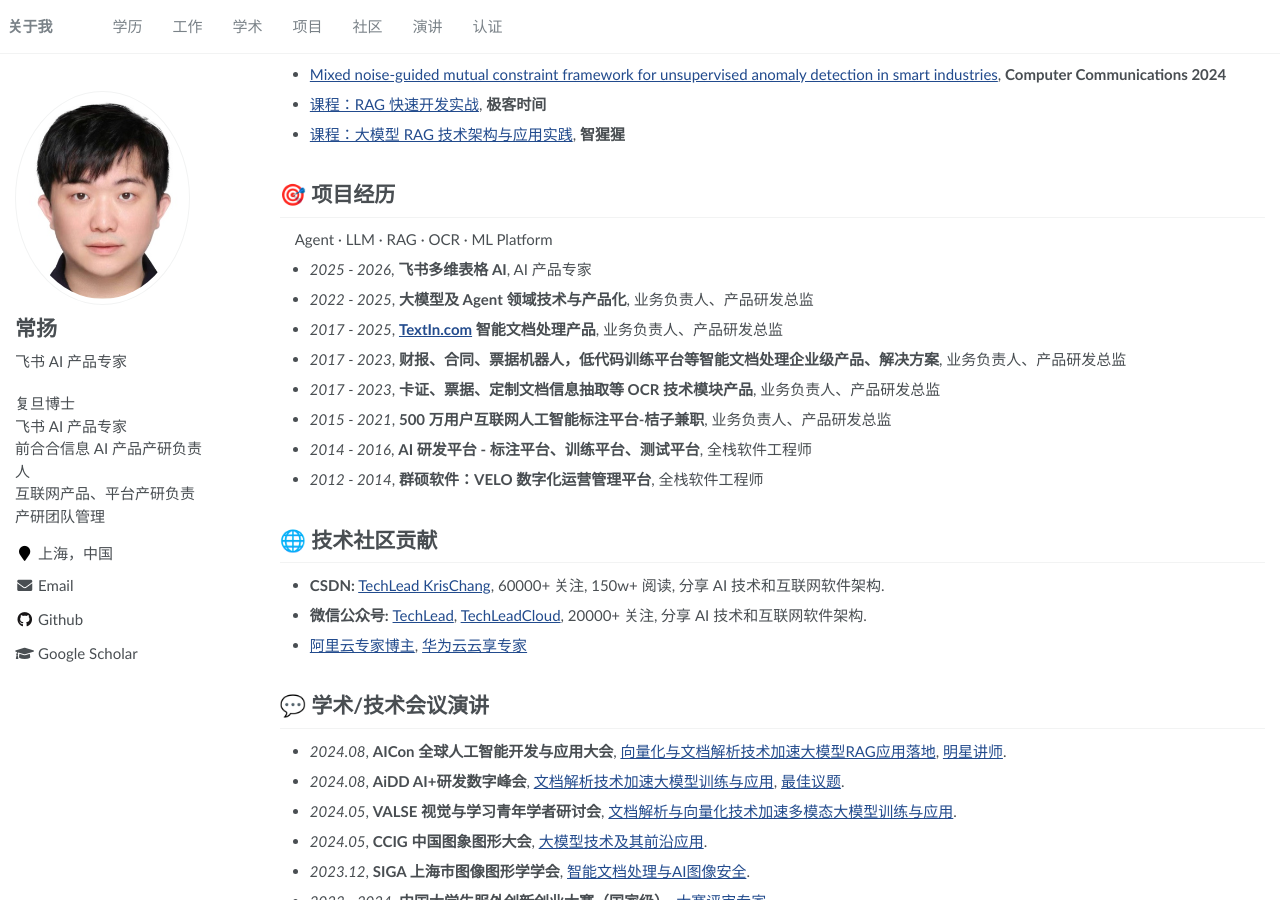
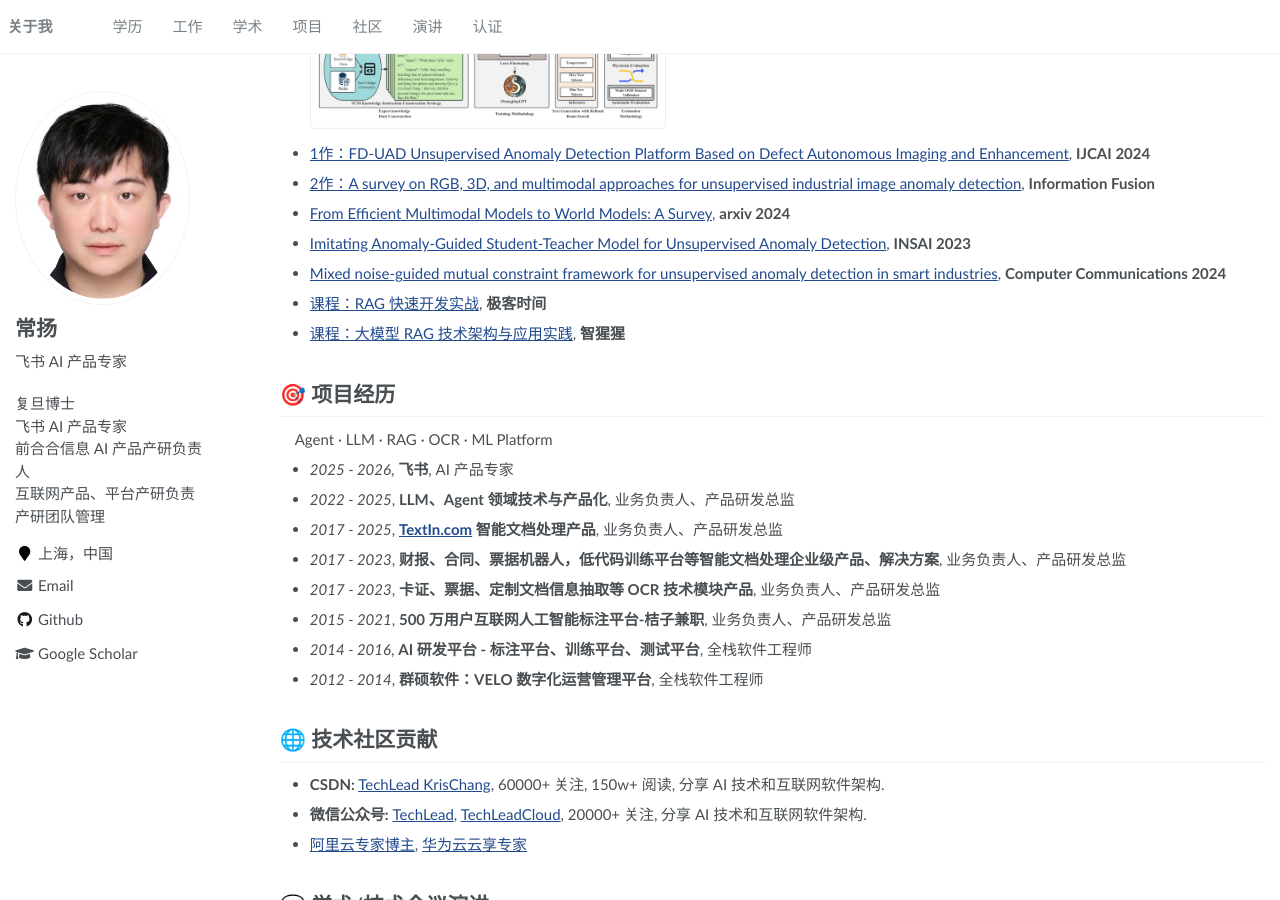
Before and after one commit to yangchangcy/yangchangcy.github.io, a Jekyll site: the page built from _pages/about.md, in a window 1280 px wide and 900 px high, scrolled down 875 px. Built offline with Jekyll 4.4.1, drawn with Linux system fonts in a browser that asks for light colours.

Commit message:
TSINGHUA SCI 2025 论文下新增 ZhongJingGPT 训练流程图;项目口径改为飞书/LLM、Agent
Co-Authored-By: Claude Opus 4.8 (1M context) <noreply@anthropic.com>

```diff
--- a/_pages/about.md
+++ b/_pages/about.md
@@ -48,6 +48,8 @@ redirect_from:
 
 - [共1：ZhongJingGPT: An Expert Knowledge-Guided Language Model for Traditional Chinese Medicine](https://www.sciopen.com/article/pdf/10.26599/TST.2025.9010046.pdf), **TSINGHUA SCI 2025**
 
+  <img src="/images/zhongjinggpt_pipeline.jpg" alt="ZhongJingGPT training pipeline (TSINGHUA SCI 2025)" style="max-height:180px; width:auto; max-width:100%; margin:6px 0; border:1px solid #eee; border-radius:4px;">
+
 - [1作：FD-UAD Unsupervised Anomaly Detection Platform Based on Defect Autonomous Imaging and Enhancement](https://www.ijcai.org/proceedings/2024/0993.pdf), **IJCAI 2024**
 
 - [2作：A survey on RGB, 3D, and multimodal approaches for unsupervised industrial image anomaly detection](https://arxiv.org/pdf/2410.21982), **Information Fusion**
@@ -67,9 +69,9 @@ redirect_from:
 
 &nbsp;&nbsp;&nbsp;&nbsp;Agent · LLM · RAG · OCR · ML Platform
 
-- *2025 - 2026*, **飞书多维表格 AI**, AI 产品专家
+- *2025 - 2026*, **飞书**, AI 产品专家
 
-- *2022 - 2025*, **大模型及 Agent 领域技术与产品化**, 业务负责人、产品研发总监
+- *2022 - 2025*, **LLM、Agent 领域技术与产品化**, 业务负责人、产品研发总监
 
 - *2017 - 2025*, **[TextIn.com](https://www.textin.com/) 智能文档处理产品**, 业务负责人、产品研发总监
 
```
Also changed, not shown: images/zhongjinggpt_pipeline.jpg (added).
